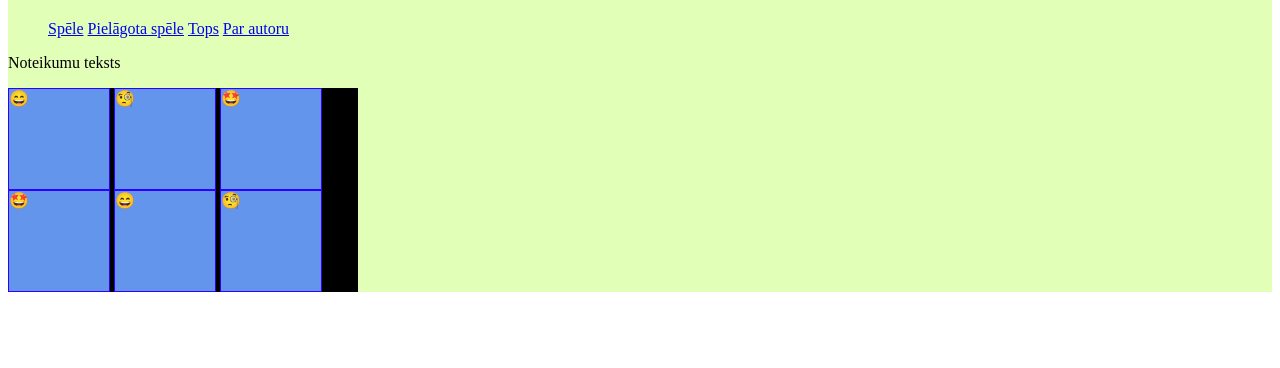
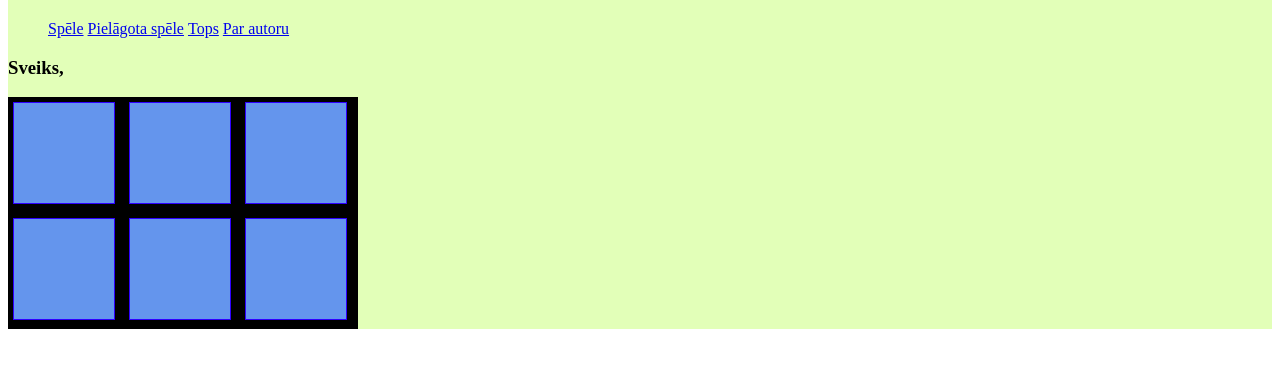
Before and after one commit to LianaKravcova/atminas_spele, a plain HTML site: page spele.html in a window 1280 px wide. Shown: the part 60-428 px from the top of the page. Drawn offline with Linux system fonts and the light colour scheme.

Commit message:
diena2_2

```diff
--- a/spele.html
+++ b/spele.html
@@ -32,17 +32,39 @@
         </div><!--beidzas header-->
 
         <div class="content">
-            <p>Noteikumu teksts</p>
+            <h3 class="virsraksts">Sveiks, </h3>
             <div class="game">
-                <div class="block">😄</div>
-                <div class="block">🧐</div>
-                <div class="block">🤩</div>
-                <div class="block">🤩</div>
-                <div class="block">😄</div>
-                <div class="block">🧐</div>
+                <div class="block" id="L0" onClick="veiktGajienu('L0')">
+                    <div>😄</div>
+                </div>
+                <div class="block" id="L1" onClick="veiktGajienu('L1')">
+                    <div>🧐</div>
+                </div>
+                <div class="block" id="L2" onClick="veiktGajienu('L2')">
+                    <div>🤩</div>
+                </div>
+                <div class="block" id="L3" onClick="veiktGajienu('L3')">
+                    <div>🤩</div>
+                </div>
+                <div class="block" id="L4" onClick="veiktGajienu('L4')">
+                    <div>😄</div>
+                </div>
+                <div class="block" id="L5" onClick="veiktGajienu('L5')">
+                    <div>🧐</div>
+                </div>
             </div>
         </div>
 
     </div><!--beidzas wrapper-->
+
+<script>
+
+    function veiktGajienu(laukums)
+    {
+        console.log(laukums);
+        document.querySelector('#'+laukums+' div').style.display="block";
+    }
+</script>
+
 </body>
 </html>
--- a/style.css
+++ b/style.css
@@ -18,4 +18,10 @@ li{
     width: 100px;
     height: 100px;
     border: 1px solid rgb(47, 0, 255);
+    text-align: center;
+    margin: 5px;
+    font-size:45px;
 }
+.block div{
+    display:none;
+}
```
Also changed, not shown: index.html (+4 -0 lines).
